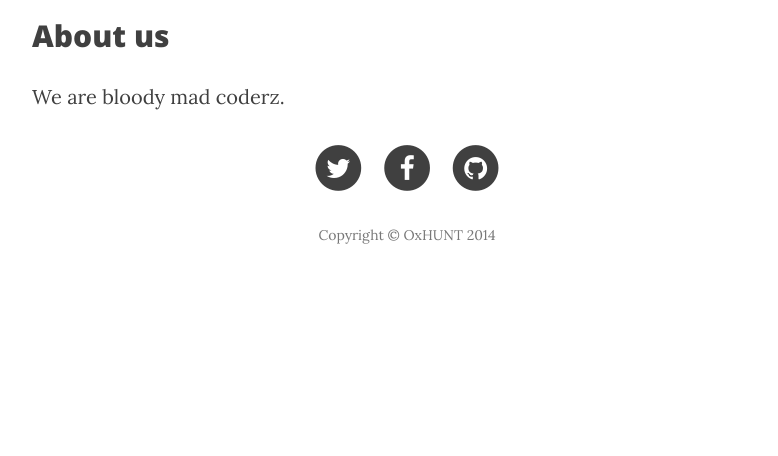
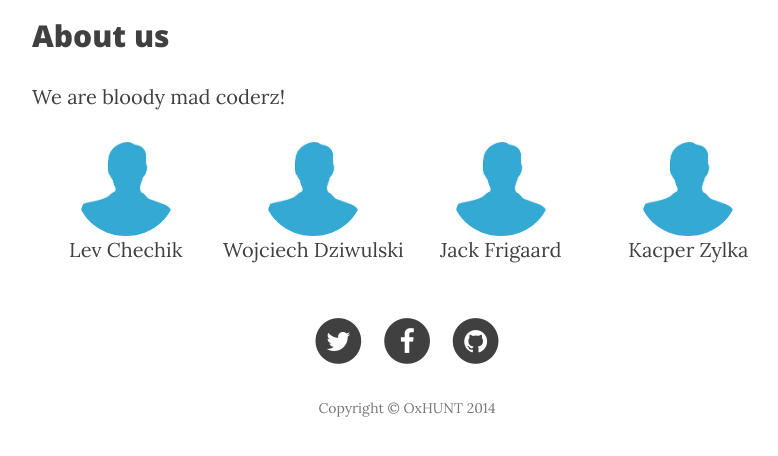
Before and after one commit to kacper-zylka/OxHack2014, a Django app: template oxhack/templates/oxhack/about.html in a window 1280 px wide. Shown: the part 61-517 px from the top of the page, without its empty margins (233-1011 px from the left). Run offline with Django 3.2, Linux system fonts and the light colour scheme; the template is opened without the code that fills it, so the values that code supplies are empty; some libraries are stand-ins or nearby versions.

Commit message:
Brushed up CSS

```diff
--- a/oxhack/templates/oxhack/about.html
+++ b/oxhack/templates/oxhack/about.html
@@ -16,7 +16,21 @@
                 <h2 class="post-title">
                     About us
                 </h2>
-                <p>We are bloody mad coderz.</p>
+                <p>We are bloody mad coderz!</p>
+                <table style="width: 100%; margin-bottom: 50px; text-align: center">
+                    <tr>
+                        <td style="width: 25%"><img style="width: 100px; border-radius:50%" src="{% static 'oxhack/img/head.jpg' %}"></td>
+                        <td style="width: 25%"><img style="width: 100px; border-radius:50%" src="{% static 'oxhack/img/head.jpg' %}"></td>
+                        <td style="width: 25%"><img style="width: 100px; border-radius:50%" src="{% static 'oxhack/img/head.jpg' %}"></td>
+                        <td style="width: 25%"><img style="width: 100px; border-radius:50%" src="{% static 'oxhack/img/head.jpg' %}"></td>
+                    <tr>
+                    <tr>
+                        <td>Lev Chechik</td>
+                        <td>Wojciech Dziwulski</td>
+                        <td>Jack Frigaard</td>
+                        <td>Kacper Zylka</td>
+                    <tr>
+                </table>
             <div>
         </div>
     </div>
```
Also changed, not shown: oxhack/templates/oxhack/rules.html (+8 -4 lines), oxhack/static/oxhack/img/head.jpg (added).
